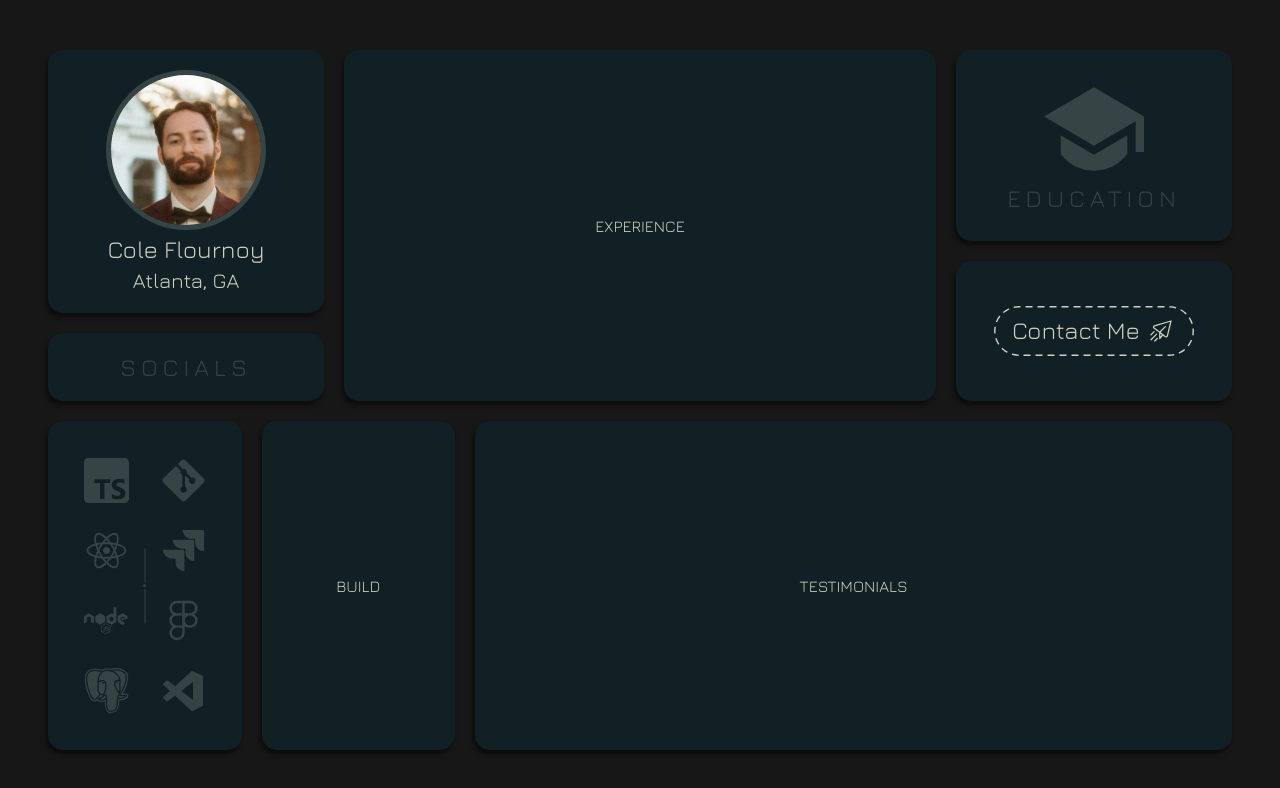
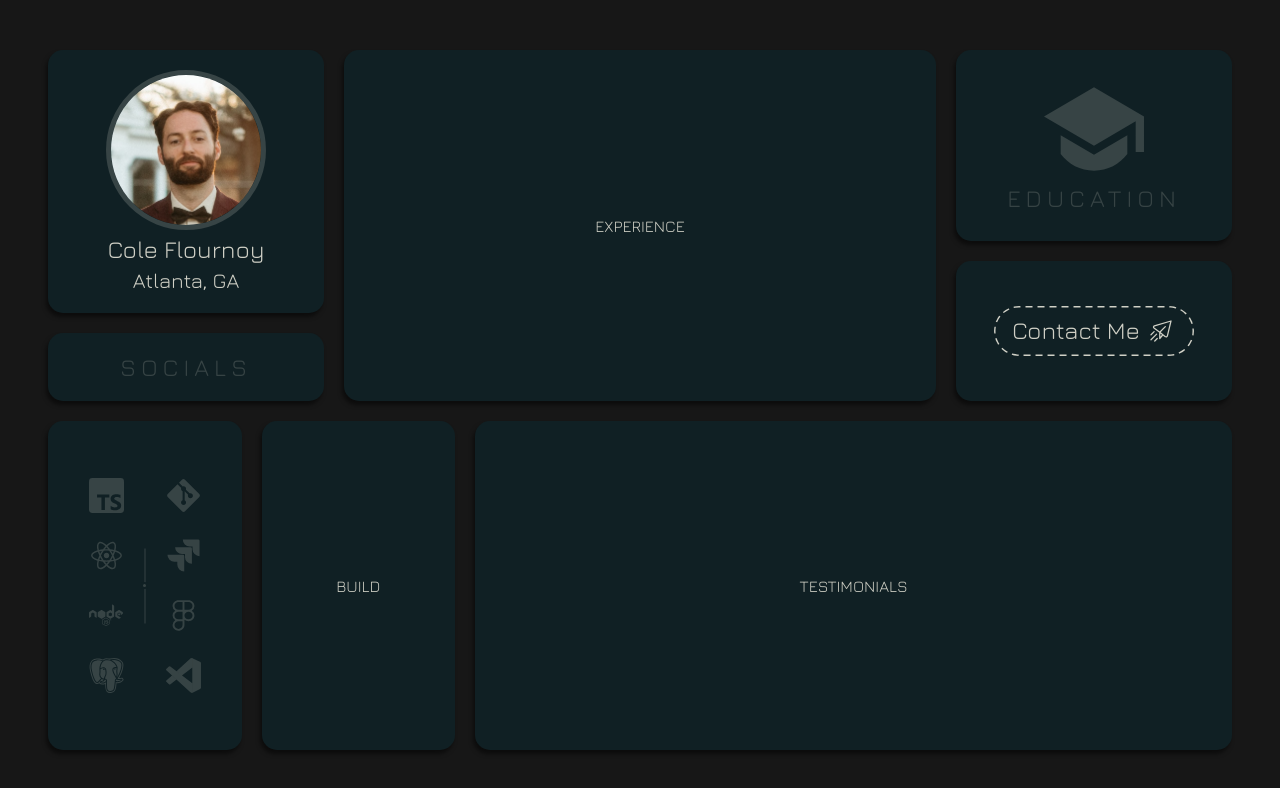
Before and after one commit to cole-flournoy/porfolio-site, a React (Vite) app: page / in a window 1280 px wide. Shown: the top 788 px of the page. Built offline with nearby package versions, Linux system fonts and the light colour scheme.

Commit message:
Add skill hover states

```diff
--- a/src/App.css
+++ b/src/App.css
@@ -66,7 +66,7 @@
 }
 
 .icon {
-  width: 45px;
-  height: 45px;
+  width: 35px;
+  height: 35px;
   color: inherit;
 }
--- a/src/App.tsx
+++ b/src/App.tsx
@@ -6,7 +6,7 @@ import Education from './sections/Education';
 import Contact from './sections/Contact';
 import Skills from './sections/Skills';
 
-export type HoveredSection = 'socials' | 'education' | null;
+export type HoveredSection = 'socials' | 'education' | 'skills' | null;
 
 function App() {
   const [hoveredSection, setHoveredSection] = useState<HoveredSection>(null);
@@ -38,8 +38,8 @@ function App() {
       </div>
 
       <div className='grid-bottom-row'>
-        <div className='grid-section' style={{ width: '15%' }}>
-          <Skills />
+        <div className='grid-section' style={{ width: '15%' }} onMouseEnter={() => setHoveredSection('skills')} onMouseLeave={() => setHoveredSection(null)}>
+          <Skills hoveredSection={hoveredSection} />
         </div>
         <div className='grid-section' style={{ width: '15%' }}>
           BUILD
--- a/src/sections/Skills.tsx
+++ b/src/sections/Skills.tsx
@@ -6,26 +6,40 @@ import GitLogo from '../assets/tech_icons/git_logo.svg?react'
 import JiraLogo from '../assets/tech_icons/jira_logo.svg?react'
 import FigmaLogo from '../assets/tech_icons/figma_logo.svg?react'
 import VSCodeLogo from '../assets/tech_icons/vscode_logo.svg?react'
+import type { HoveredSection } from '../App'
+import { useState } from 'react'
 
-const Skills = () => {
+type SkillName = 'TypeScript' | 'React.js' | 'Node.js' | 'PostgreSQL' | 'Git' | 'Jira' | 'Figma' | 'VSCode' | null;
+
+const Skills = ({hoveredSection}: { hoveredSection: HoveredSection }) => {
+  const textColor = (hoveredSection === 'skills') ? 'var(--color-light-text)' : 'var(--color-faded-light-text)'
+  const [hoveredSkill, setHoveredSkill] = useState<SkillName>(null);
+
+  const SkillIcon = ({ techName, iconComponent }: { techName: SkillName, iconComponent: React.JSX.Element }) => (
+    <span style={{ position: 'relative', display: 'flex', flexDirection: 'column', alignItems: 'center' }} onMouseEnter={() => setHoveredSkill(techName)} onMouseLeave={() => setHoveredSkill(null)}>
+      {iconComponent}
+      {(hoveredSkill === techName) && <span style={{ color: textColor, fontSize: 'var(--text-size-small)', position: 'absolute', bottom: '-18px' }}>{techName}</span>}
+    </span>
+  )
+
   return (
-    <span id="skills" style={{ position: 'relative', display: 'grid', gridTemplateColumns: '1fr 1fr', gridAutoFlow: 'column', gridTemplateRows: 'repeat(4, auto)', alignItems: 'center', justifyItems: 'center', rowGap: '25px', width: '100%', color: 'var(--color-faded-light-text)' }}>
+    <span id="skills" style={{ position: 'relative', display: 'grid', gridTemplateColumns: '1fr 1fr', gridAutoFlow: 'column', gridTemplateRows: 'repeat(4, auto)', alignItems: 'center', justifyItems: 'center', rowGap: '25px', width: '100%', color: textColor }}>
       {/* Column 1 */}
-      <TypescriptLogo className='icon'/>
-      <ReactLogo className='icon'/>
-      <NodeLogo className='icon'/>
-      <PostgresLogo className='icon'/>
+      <SkillIcon techName="TypeScript" iconComponent={<TypescriptLogo className='icon' />} />
+      <SkillIcon techName="React.js" iconComponent={<ReactLogo className='icon' />} />
+      <SkillIcon techName="Node.js" iconComponent={<NodeLogo className='icon' />} />
+      <SkillIcon techName="PostgreSQL" iconComponent={<PostgresLogo className='icon' />} />
 
-      <span style={{ position: 'absolute', top: '50%', left: '50%', transform: 'translate(-50%, -50%)', height: '75px', width: '1px', backgroundColor: 'var(--color-faded-light-text)' }}>
+      <span style={{ position: 'absolute', top: '50%', left: '50%', transform: 'translate(-50%, -50%)', height: '75px', width: '1px', backgroundColor: textColor }}>
         <span style={{ position: 'absolute', top: '50%', left: '50%', transform: 'translate(-50%, -50%)', height: '7px', width: '7px', backgroundColor: 'var(--color-grid-background)', borderRadius: '50%', zIndex: 5 }}></span>
         <span style={{ position: 'absolute', top: '50%', left: '50%', transform: 'translate(-50%, -50%)', height: '3px', width: '3px', backgroundColor: 'inherit', borderRadius: '50%', zIndex: 10 }}></span>
       </span>
 
       {/* Column 2 */}
-      <GitLogo className='icon'/>
-      <JiraLogo className='icon'/>
-      <FigmaLogo className='icon'/>
-      <VSCodeLogo className='icon' style={{ width: '40px', height: '40px' }}/>
+      <SkillIcon techName="Git" iconComponent={<GitLogo className='icon' />} />
+      <SkillIcon techName="Jira" iconComponent={<JiraLogo className='icon' />} />
+      <SkillIcon techName="Figma" iconComponent={<FigmaLogo className='icon' />} />
+      <SkillIcon techName="VSCode" iconComponent={<VSCodeLogo className='icon' />} />
     </span>
   )
 }
```
